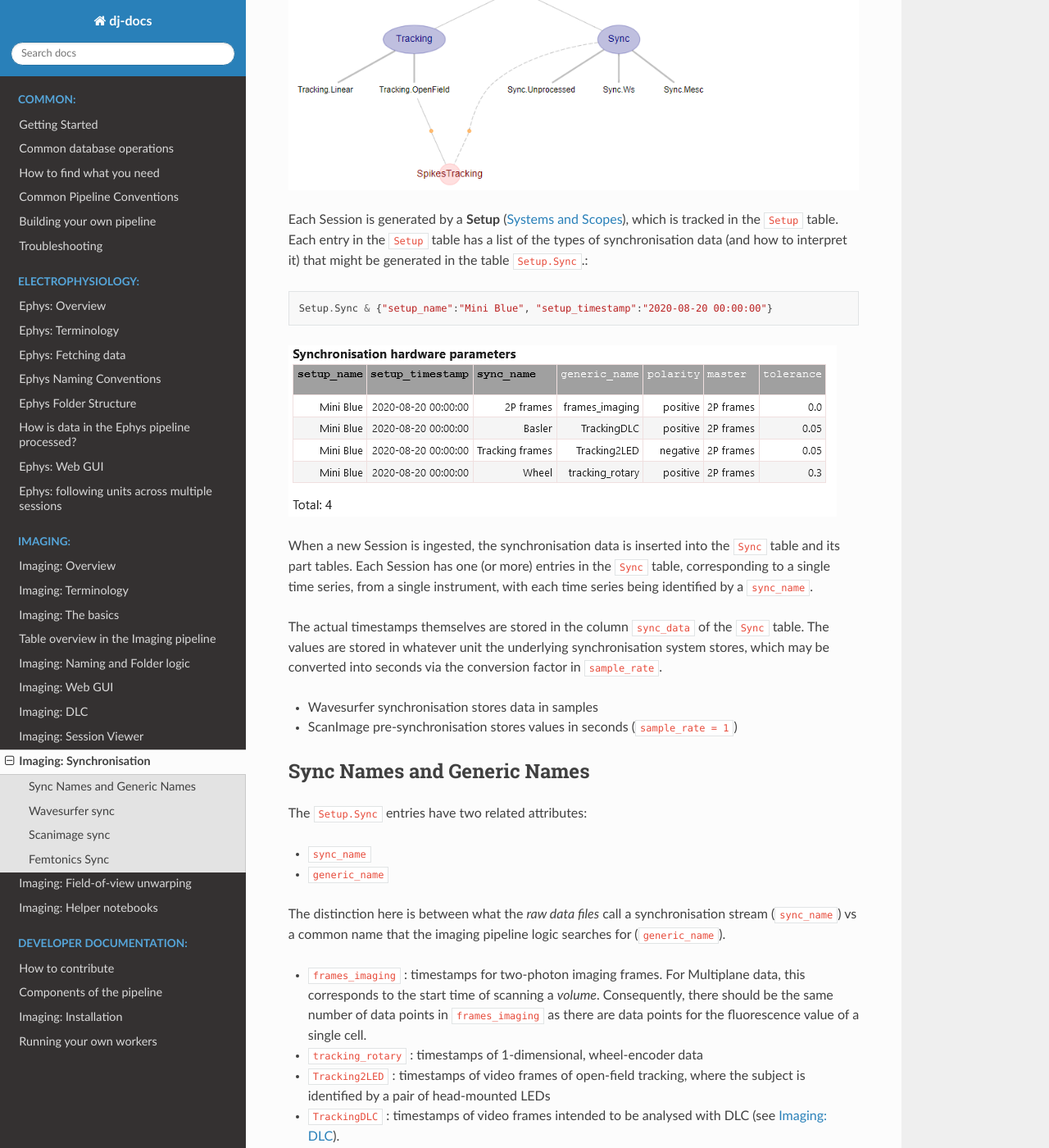
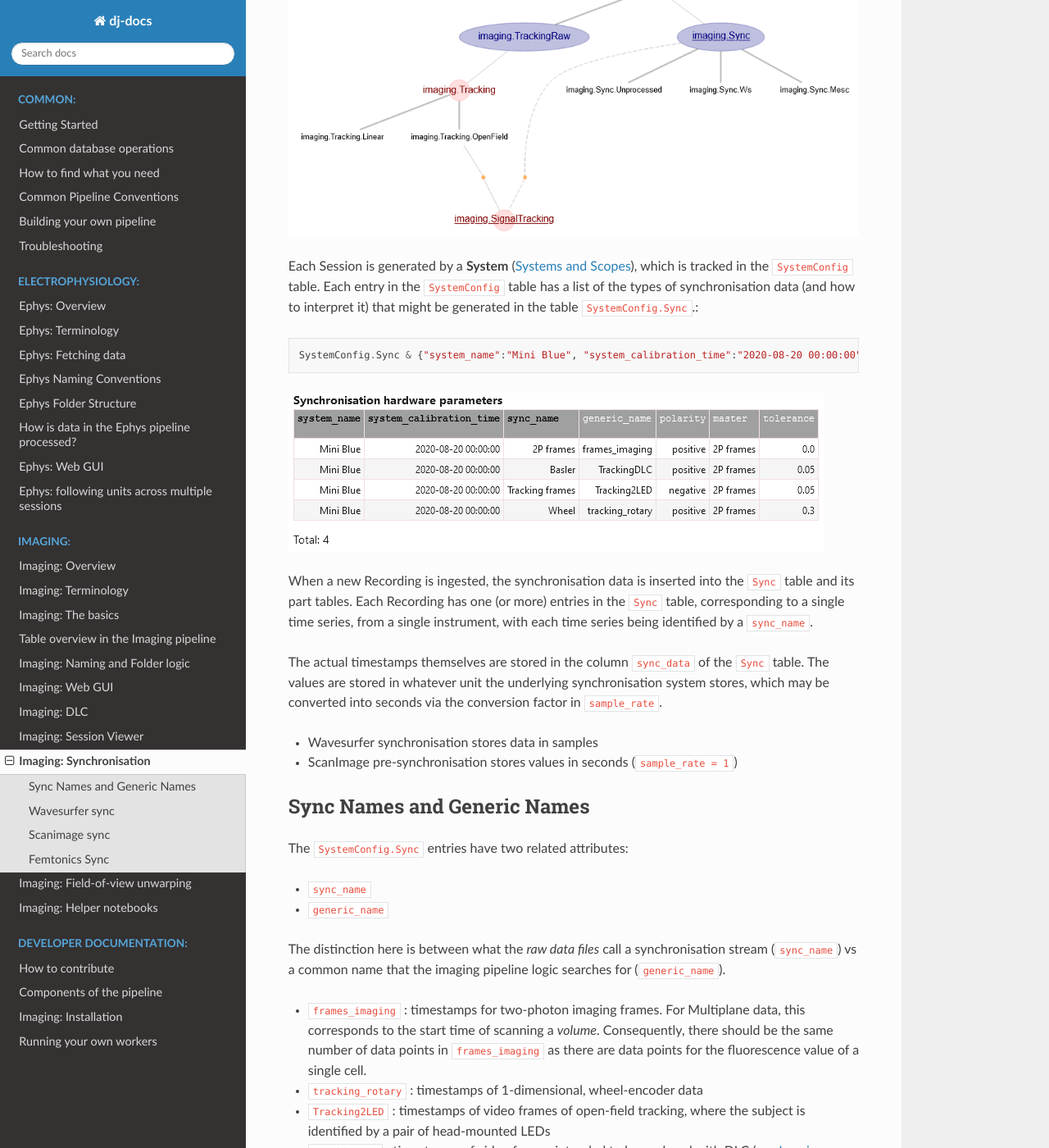
Before and after one commit to kavli-ntnu/dj-docs, a Sphinx documentation site: the page built from docs/imaging/sync.rst, in a window 1280 px wide and 1400 px high, scrolled down 857 px. Shown: the whole window at 82% size. Built offline with Sphinx 7.4.7 and the Read the Docs theme 2.0.0, drawn with Linux system fonts in a browser that asks for light colours; some of the changed text lies outside the part shown.

Commit message:
Updating for new imaging

```diff
--- a/docs/imaging/basics.rst
+++ b/docs/imaging/basics.rst
@@ -24,11 +24,11 @@
 
 A few less common activities to be aware of:
 
-* If a new **setup** or **scope** is developed and used, new entries should be added to the pipeline to represent these physical entities
+* If a new **system** or **scope** is developed and used, new entries should be added to the pipeline to represent these physical entities
 
   - A ``scope`` is the microscope objective - it (partially) controls factors such as field of view, and the unwarping routine used to correct for the distortion of the field of view
 
-  - A ``setup`` is pretty much everything else in the room *except* the arena and the subject. It keeps track of the most recent calibration data, hardware configuration, etc.
+  - A ``system`` is pretty much everything else in the room *except* the arena and the subject. It keeps track of the most recent calibration data, hardware configuration, etc.
 
 * New subject implants can be recorded in the ``Implant`` table. There is currently no user interface other than code to work with this table
 
@@ -99,7 +99,7 @@
 
 * While the pipeline is working hard  adding your cells, you can take a well deserved break and check the progress by, for example, following these steps:
 
-    * Identify the *Session hash* of your session by filtering under *Sessions* in the imaging web GUI.
+    * Identify the *Recording hash* of your session by filtering under *Recordings* in the imaging web GUI.
     * Execute these commands within a jupyter notebook, using your session hash between the double quotes:
 
 
--- a/docs/imaging/session-viewer-gui.rst
+++ b/docs/imaging/session-viewer-gui.rst
@@ -5,6 +5,8 @@
 ============================
 
 Session Viewer is a desktop application for screening individual sessions in the Imaging pipeline.
+
+**The session viewer has not yet been updated to work with the updated imaging pipeline. For data in the older pipeline, it remains functional**
 
 Installation
 ---------------
--- a/docs/imaging/sync.rst
+++ b/docs/imaging/sync.rst
@@ -21,15 +21,15 @@
 .. figure:: /_static/imaging/schemas/erd_sync.png
    :alt: Synchronisation section of the imaging schema
 
-Each Session is generated by a **Setup** (:ref:`Imaging Terminology Setup`), which is tracked in the ``Setup`` table. Each entry in the ``Setup`` table has a list of the types of synchronisation data (and how to interpret it) that might be generated in the table ``Setup.Sync``.::
+Each Session is generated by a **System** (:ref:`Imaging Terminology Setup`), which is tracked in the ``SystemConfig`` table. Each entry in the ``SystemConfig`` table has a list of the types of synchronisation data (and how to interpret it) that might be generated in the table ``SystemConfig.Sync``.::
 
-  Setup.Sync & {"setup_name":"Mini Blue", "setup_timestamp":"2020-08-20 00:00:00"}
+  SystemConfig.Sync & {"system_name":"Mini Blue", "system_calibration_time":"2020-08-20 00:00:00"}
 
 .. figure:: /_static/imaging/sync/setup-sync-table.png
    :alt: Contents of the ``Setup.Sync`` table
 
 
-When a new Session is ingested, the synchronisation data is inserted into the ``Sync`` table and its part tables. Each Session has one (or more) entries in the ``Sync`` table, corresponding to a single time series, from a single instrument, with each time series being identified by a ``sync_name``.
+When a new Recording is ingested, the synchronisation data is inserted into the ``Sync`` table and its part tables. Each Recording has one (or more) entries in the ``Sync`` table, corresponding to a single time series, from a single instrument, with each time series being identified by a ``sync_name``.
 
 The actual timestamps themselves are stored in the column ``sync_data`` of the ``Sync`` table. The values are stored in whatever unit the underlying synchronisation system stores, which may be converted into seconds via the conversion factor in ``sample_rate``.
 
@@ -40,7 +40,7 @@
 Sync Names and Generic Names
 --------------------------------
 
-The ``Setup.Sync`` entries have two related attributes:
+The ``SystemConfig.Sync`` entries have two related attributes:
 
 * ``sync_name``
 * ``generic_name``
@@ -54,20 +54,20 @@
 
 In most cases, users should not need to extract data from the ``Sync`` tables directly: timestamp information is inserted into the more common tables (``Tracking.Linear``, ``Tracking.OpenField``, ``SignalTracking``).
 
-When the Synchronisation table is populated, it will look up what **Setup** was used to record the **Session** (via ``MetaSession.Setup``), and then look up the appropriate names for each kind of sync stream (via ``Setup.Sync``). This is demonstrated in the example below. A utility function is also provided for the same purpose (``utils.get_sync``)
+When the Synchronisation table is populated, it will look up what **SystemCOnfig** was used to record the **Recording** (via ``Session.SystemConfig``), and then look up the appropriate names for each kind of sync stream (via ``SystemConfig.Sync``). This is demonstrated in the example below. A utility function is also provided for the same purpose (``utils.get_sync``)
 
 .. code-block:: python
 
     # Use an arbitrary key to the `Cell.Traces` table
-    key = {"session_name":"d6ba671faad74695", "cell_id":3, "channel":"primary"}
+    key = {"recording_name":"d6ba671faad74695", "cell_id":3, "channel":"primary"}
     df_f = (Cell.Traces & key).fetch1("df_f")
 
-    # Identify what Setup was in use
-    setup = (Session * MetaSession.Setup & key).fetch1()
+    # Identify what system was in use
+    system = (Recording * Session.SystemConfig & key).fetch1()
 
     # Identify what sync name we should be looking for
     generic_name = "frames_imaging" # cell.Traces data -> it's from the 2p data
-    sync_name = (Setup.Sync & setup & {"generic_name":generic_name}).fetch1("sync_name")
+    sync_name = (SystemConfig.Sync & system & {"generic_name":generic_name}).fetch1("sync_name")
 
     # Get the sync data and sampling rate, and convert from samples to seconds
     sync_data_samples, fs = (Sync & key & {"sync_name":sync_name}).fetch1("sync_data", "sample_rate")
```
Also changed, not shown: docs/imaging/dlc.rst (+4 -4 lines), docs/imaging/folder-logic.rst (+5 -5 lines), docs/imaging/how-to-add-sessions.rst (+11 -11 lines), docs/_static/imaging/check_cell_progress.png, docs/_static/imaging/schemas/erd_dlc.png, docs/_static/imaging/schemas/erd_sync.png, docs/_static/imaging/sync/setup-sync-table.png.
